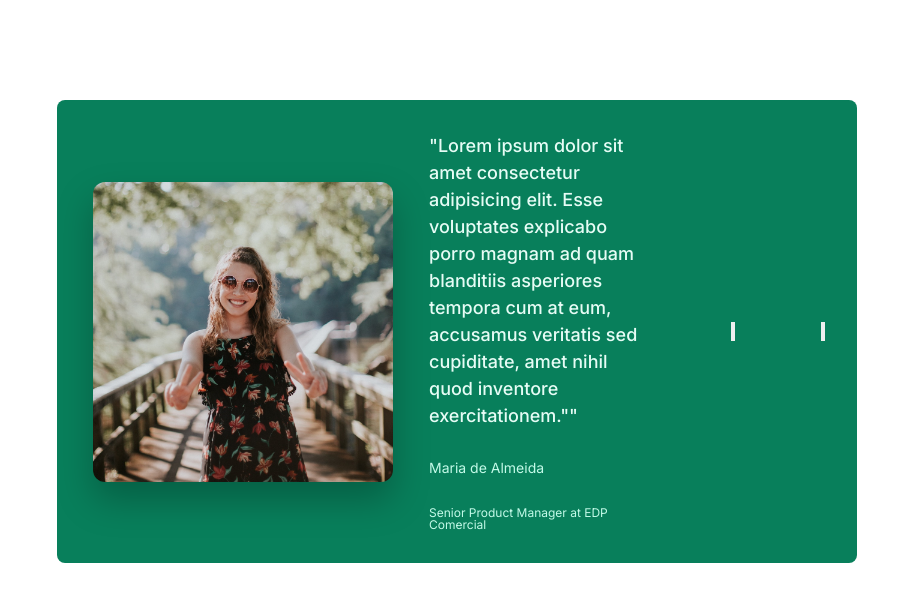
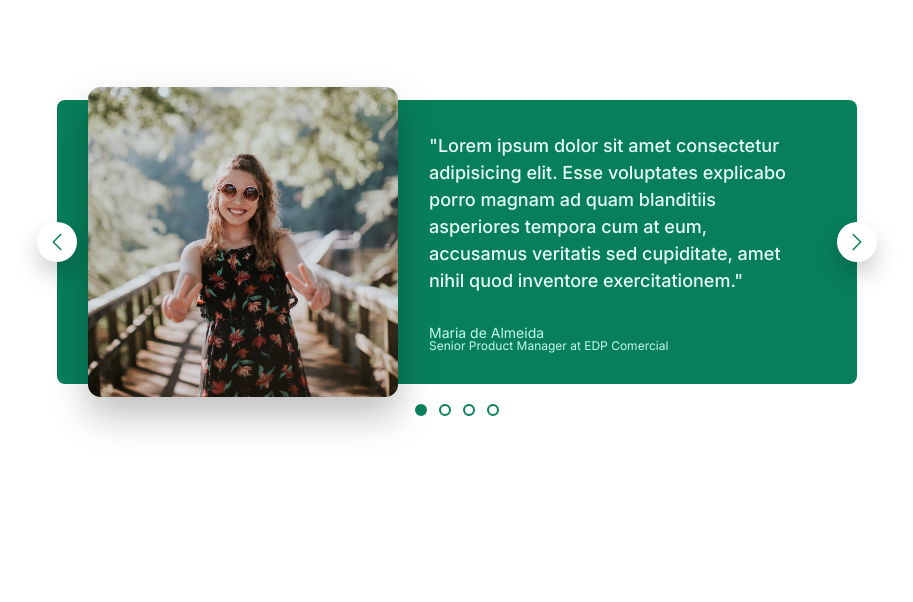
Before and after one commit to Matthew-Oduamafu/06-Components, a plain HTML site: page 02-carousel.html in a window 1280 px wide. Shown: the whole page, without its empty margins (183-1096 px from the left). Drawn offline with Linux system fonts and the light colour scheme.

Commit message:
completed carousel

```diff
--- a/02-carousel.html
+++ b/02-carousel.html
@@ -26,9 +26,12 @@
         width: 800px;
         margin: 100px auto;
         background-color: #087f5b;
-        padding: 32px;
+        /* padding: 32px;
         padding-left: 86px;
+        padding-right: 48px; */
+        padding: 32px 48px 32px 86px;
         border-radius: 8px;
+        position: relative;
 
         display: flex;
         align-items: center;
@@ -37,7 +40,7 @@
       img {
         height: 200px;
         border-radius: 8px;
-        transform: scale(1.5);
+        transform: scale(1.55);
         box-shadow: 0 12px 24px rgba(0, 0, 0, 0.25);
       }
       .testimonial-text {
@@ -49,12 +52,69 @@
       }
       .testimonial-author {
         font-size: 14px;
-        margin-bottom: 32px;
+        /* margin-bottom: 32px; */
         color: #c3fae8;
       }
       .testimonial-job {
         font-size: 12px;
         color: #c3fae8;
+      }
+      /*THE CONTROLS*/
+      .btn {
+        background-color: #fff;
+        border: none;
+        height: 40px;
+        width: 40px;
+        border-radius: 50%;
+        position: absolute;
+        box-shadow: 0 12px 24px rgba(0, 0, 0, 0.2);
+        cursor: pointer;
+
+        display: flex;
+        align-items: center;
+        justify-content: center;
+      }
+      .btn--left {
+        /*IN RELATION TO PARENT ELEMENT*/
+        left: 0;
+        top: 50%;
+
+        /*IN RELATION TO ELEMENT ITSELF*/
+        transform: translate(-50%, -50%);
+      }
+      .btn--right {
+        right: 0;
+        top: 50%;
+
+        /*IN RELATION TO ELEMENT ITSELF*/
+        transform: translate(50%, -50%);
+      }
+      .btn-icon {
+        height: 24px;
+        width: 24px;
+        stroke: #087f5b;
+      }
+      .dots {
+        position: absolute;
+        left: 50%;
+        bottom: 0;
+        transform: translate(-50%, 32px);
+
+        display: flex;
+        gap: 12px;
+      }
+      .dot {
+        height: 12px;
+        width: 12px;
+        background-color: #fff;
+
+        border: 2px solid #087f5b;
+        border-radius: 50%;
+        cursor: pointer;
+      }
+
+      .dot--fill {
+        background-color: #087f5b;
       }
     </style>
   </head>
@@ -66,12 +126,12 @@
           "Lorem ipsum dolor sit amet consectetur adipisicing elit. Esse
           voluptates explicabo porro magnam ad quam blanditiis asperiores
           tempora cum at eum, accusamus veritatis sed cupiditate, amet nihil
-          quod inventore exercitationem.""
+          quod inventore exercitationem."
         </p>
         <p class="testimonial-author">Maria de Almeida</p>
         <p class="testimonial-job">Senior Product Manager at EDP Comercial</p>
       </blockquote>
-      <button class="btn">
+      <button class="btn btn--left">
         <svg
           xmlns="http://www.w3.org/2000/svg"
           fill="none"
@@ -87,7 +147,7 @@
           />
         </svg>
       </button>
-      <button class="btn">
+      <button class="btn btn--right">
         <svg
           xmlns="http://www.w3.org/2000/svg"
           fill="none"
@@ -103,6 +163,12 @@
           />
         </svg>
       </button>
+      <div class="dots">
+        <button class="dot dot--fill">&nbsp;</button>
+        <button class="dot">&nbsp;</button>
+        <button class="dot">&nbsp;</button>
+        <button class="dot">&nbsp;</button>
+      </div>
     </div>
   </body>
 </html>
```
